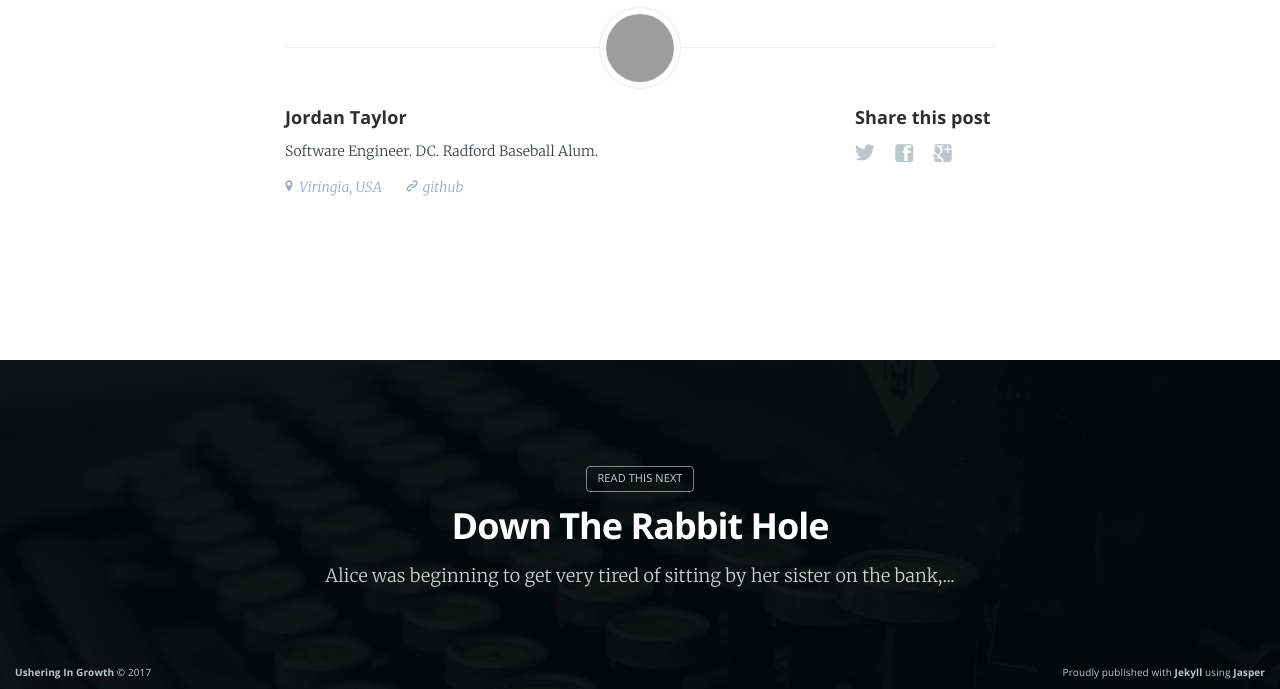
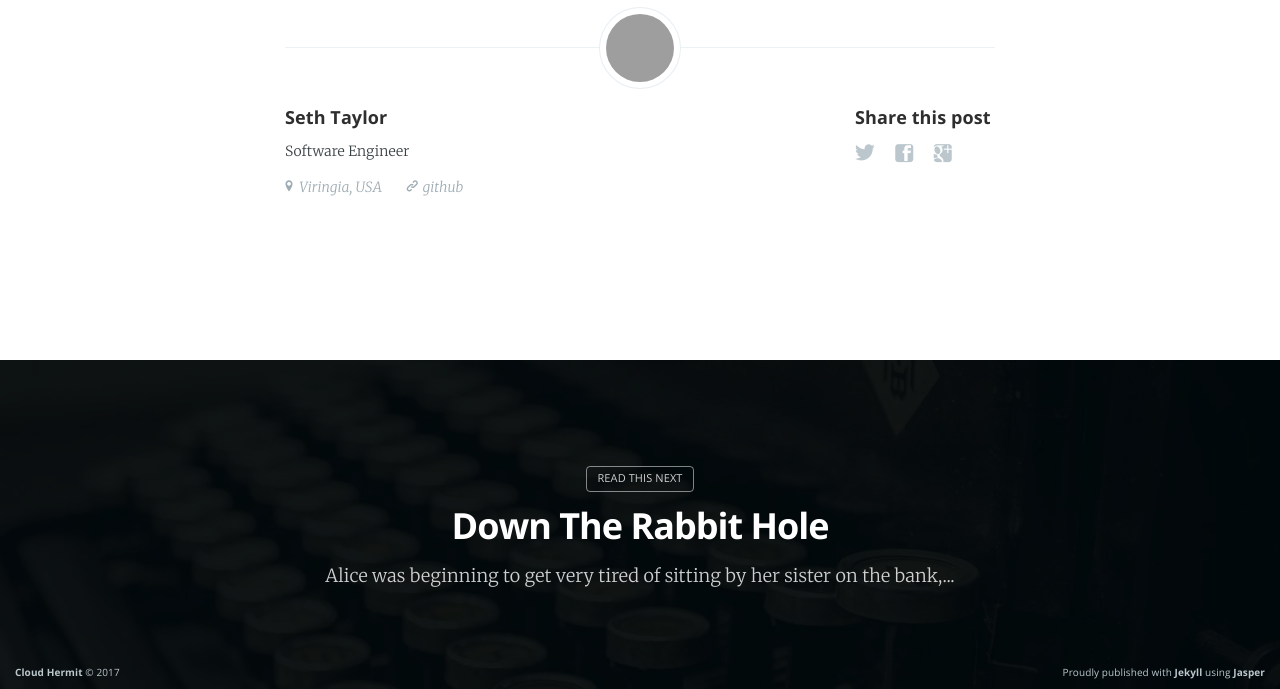
Before and after one commit to thecloudhermit/waluigi27.github.io, a Jekyll site: the page built from _posts/1863-11-19-gettysburg-address.md, in a window 1280 px wide. Shown: the part 1116-1805 px from the top of the page. Built offline with Jekyll 4.4.1, drawn with Linux system fonts in a browser that asks for light colours; nearby versions of some CDN libraries; grey boxes are pictures that could not be loaded.

Commit message:
updated config to use original repo name

```diff
--- a/_config.yml
+++ b/_config.yml
@@ -7,16 +7,16 @@
 language: 'en-uk'
 
 # Website info
-name: 'Ushering In Growth'
+name: 'Cloud Hermit'
 description: "My development story begins here."
 
 # Author's info
-author: 'Jordan Taylor'
+author: 'Seth Taylor'
 # edit 'categories' in the front matter of every post to match this username
-nickname: jt
-bio: 'Software Engineer. DC. Radford Baseball Alum.'
+nickname: waluigi
+bio: 'Software Engineer'
 location: 'Viringia, USA'
-url: 'https://github.com/jtaylor32'
+url: 'https://github.com/waluigi27'
 image: 'assets/images/gopher-me.png'
 
 short_url: 'github'
@@ -57,12 +57,12 @@
 safe: false
 lsi: false
 username: waluigi27
-repo: blog
+repo: waluigi27.github.io
 branch: master
 relative_source: ./
-destination: ./blog-pages/
+destination: ./waluigi27.github.io-pages/
 production_url:  http://cloudhermit.com
-source_url:      https://github.com/waluigi27/blog/
+source_url:      https://github.com/waluigi27/waluigi27.github.io/
 
 exclude:
   - README.md
```
